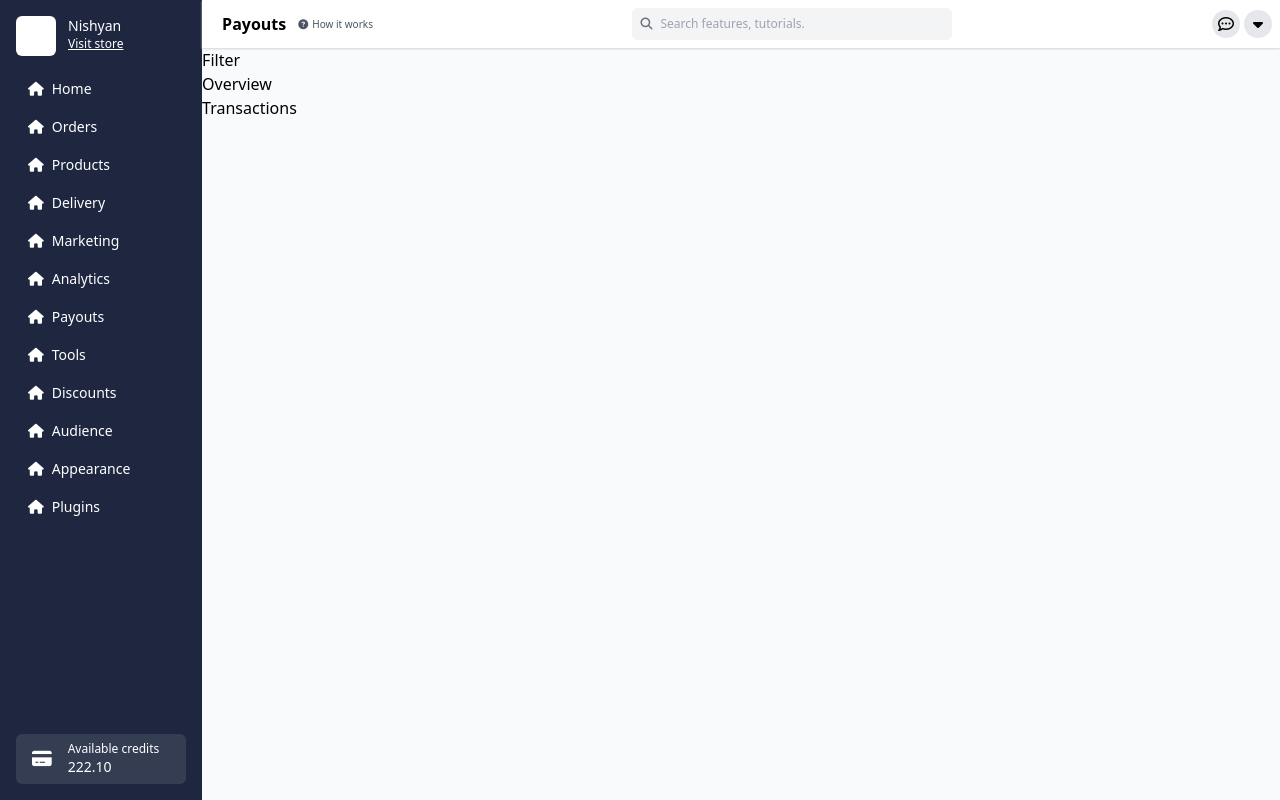
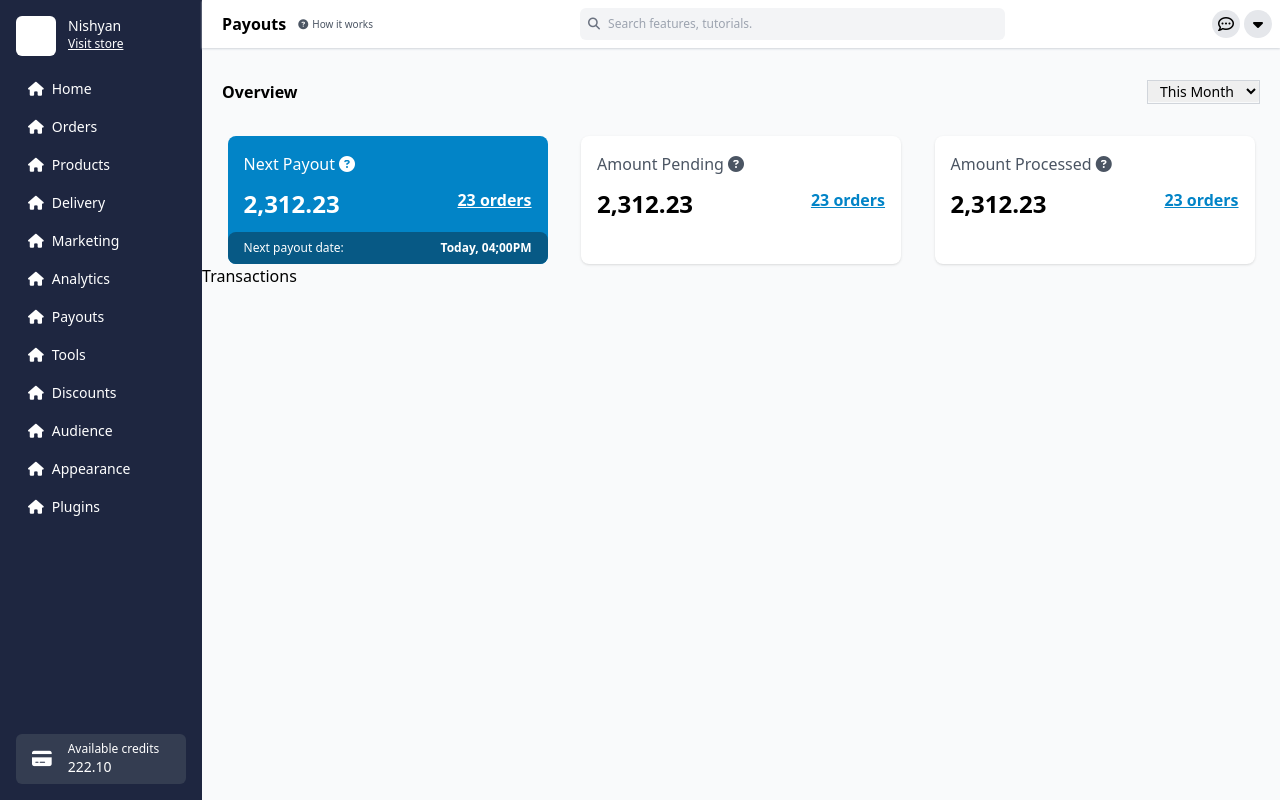
Before and after one commit to KeplerInCoding/Dukaan-Assignment, a React (Create React App) app: page / in a window 1280 px wide. Built offline with nearby package versions, Linux system fonts and the light colour scheme.

Commit message:
overview done

```diff
--- a/src/components/Filter.js
+++ b/src/components/Filter.js
@@ -1,8 +1,16 @@
 import React from 'react'
 
-const Filter = () => {
+const Filter = ({option, handleOptionChange}) => {
   return (
-    <div>Filter</div>
+    <div className='border border-gray-300 w-fit text-sm'>
+      <select className='rounded-sm px-2 ' id="dropdown" value={option} onChange={handleOptionChange}>
+        <option value="This Month">This Month</option>
+        <option value="Last Month">Last Month</option>
+        <option value="All">All</option>
+      </select>
+{/*
+      {option && <p>You selected: {option}</p>} */}
+    </div>
   )
 }
 
--- a/src/components/Header.js
+++ b/src/components/Header.js
@@ -2,7 +2,7 @@ import React from 'react'
 
 const Header = () => {
   return (
-    <div className='flex place-content-between p-2 items-center bg-white shadow-sm shadow-gray-300 sha'>
+    <div className='flex place-content-between gap-1 p-2 items-center bg-white shadow-sm shadow-gray-300'>
         <div className='flex'>
             <div className=" font-semibold mx-3">Payouts</div>
             <div className='flex items-center gap-1 text-[10px] text-gray-600'>
@@ -10,9 +10,9 @@ const Header = () => {
               <div>How it works</div>
             </div>
         </div>
-        <div className=' text-gray-500 rounded-md text-xs bg-gray-100 p-2 w-80 flex items-center gap-x-2'>
+        <div className=' text-gray-500 rounded-md text-xs bg-gray-100 p-2 w-2/5 flex items-center gap-x-2'>
             <i class="fas fa-search"></i>
-            <input className='bg-gray-100' type="text" placeholder="Search features, tutorials." />
+            <input className='bg-gray-100 overflow-hidden' type="text" placeholder="Search features, tutorials." />
         </div>
         <div className='flex gap-1'>
           <div className='bg-gray-200 rounded-full h-7 w-7 flex items-center justify-center'><i class="fa-regular fa-comment-dots"></i></div>
--- a/src/components/Overview.js
+++ b/src/components/Overview.js
@@ -2,7 +2,48 @@ import React from 'react'
 
 const Overview = () => {
   return (
-    <div>Overview</div>
+    <div className='flex place-content-evenly gap-2  flex-wrap'>
+      {/* card 1 */}
+      <div className='flex flex-col bg-sky-600 text-white rounded-lg w-80'>
+        <div className='flex items-center gap-1 px-4 pt-4'>
+          <div>Next Payout</div>
+          <i class="fas fa-circle-question"></i>
+        </div>
+        <div className='flex place-content-between px-4 gap-5 py-3'>
+          <div className='text-2xl font-semibold'>2,312.23</div>
+          <div className=' underline font-semibold'>23 orders</div>
+        </div>
+        <div className='flex place-content-between gap-5 text-xs bg-sky-800 p-2 px-4 rounded-lg'>
+          <div>Next payout date:</div>
+          <div className='font-semibold'>Today, 04;00PM</div>
+        </div>
+
+      </div>
+
+      {/* card 2 */}
+      <div className='flex flex-col bg-white shadow shadow-xs rounded-lg w-80'>
+        <div className='flex items-center gap-1 px-4 pt-4 text-gray-600'>
+          <div>Amount Pending</div>
+          <i class="fas fa-circle-question"></i>
+        </div>
+        <div className='flex place-content-between px-4 gap-5 py-3'>
+          <div className='text-2xl font-semibold'>2,312.23</div>
+          <div className=' underline font-semibold text-sky-600'>23 orders</div>
+        </div>
+      </div>
+
+      {/* card 3 */}
+      <div className='flex flex-col bg-white shadow shadow-xs rounded-lg w-80'>
+        <div className='flex items-center gap-1 px-4 pt-4 text-gray-600'>
+          <div className=''>Amount Processed</div>
+          <i class="fas fa-circle-question"></i>
+        </div>
+        <div className='flex place-content-between px-4 gap-5 py-3'>
+          <div className='text-2xl font-semibold'>2,312.23</div>
+          <div className=' underline font-semibold text-sky-600'>23 orders</div>
+        </div>
+      </div>
+    </div>
   )
 }
 
--- a/src/pages/Payouts.js
+++ b/src/pages/Payouts.js
@@ -1,16 +1,25 @@
-import React from 'react'
+import React, { useState } from 'react'
 import Header from '../components/Header'
 import Overview from '../components/Overview'
 import Transactions from '../components/Transactions'
 import Filter from '../components/Filter'
 
 const Payouts = () => {
+    const [option, setOption] = useState('This Month');
+
+    const handleOptionChange = (event) => {
+      setOption(event.target.value);
+    };
   return (
     <div className='w-full bg-gray-50'>
       <Header/>
-      <Filter/>
+      <div className='flex place-content-between p-5 py-8'>
+        <div className='font-semibold'>Overview</div>
+        <Filter option={option} handleOptionChange={handleOptionChange}/>
+      </div>
+
       <Overview/>
-      <Transactions/>
+      <Transactions option={option}/>
     </div>
   )
 }
```
